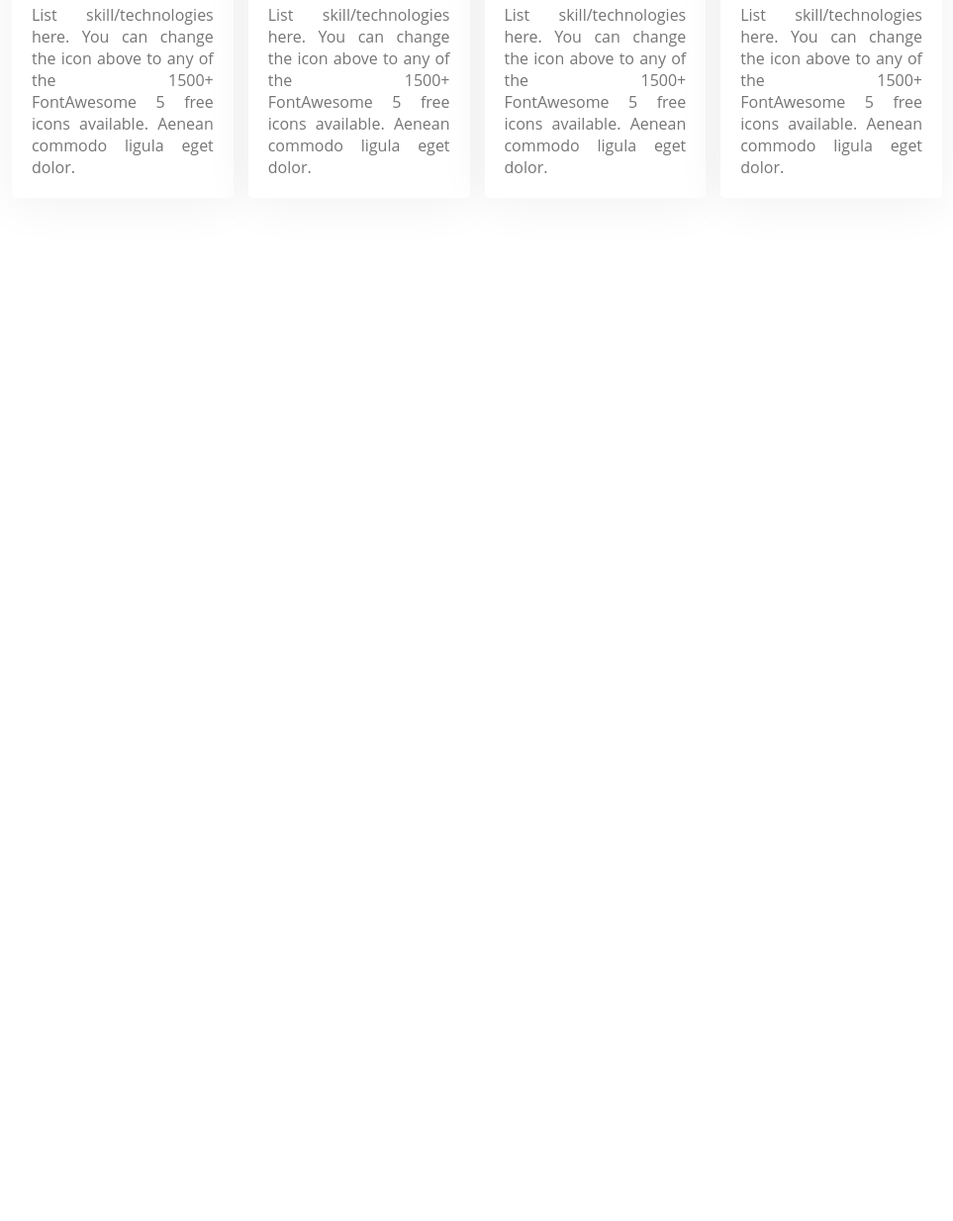
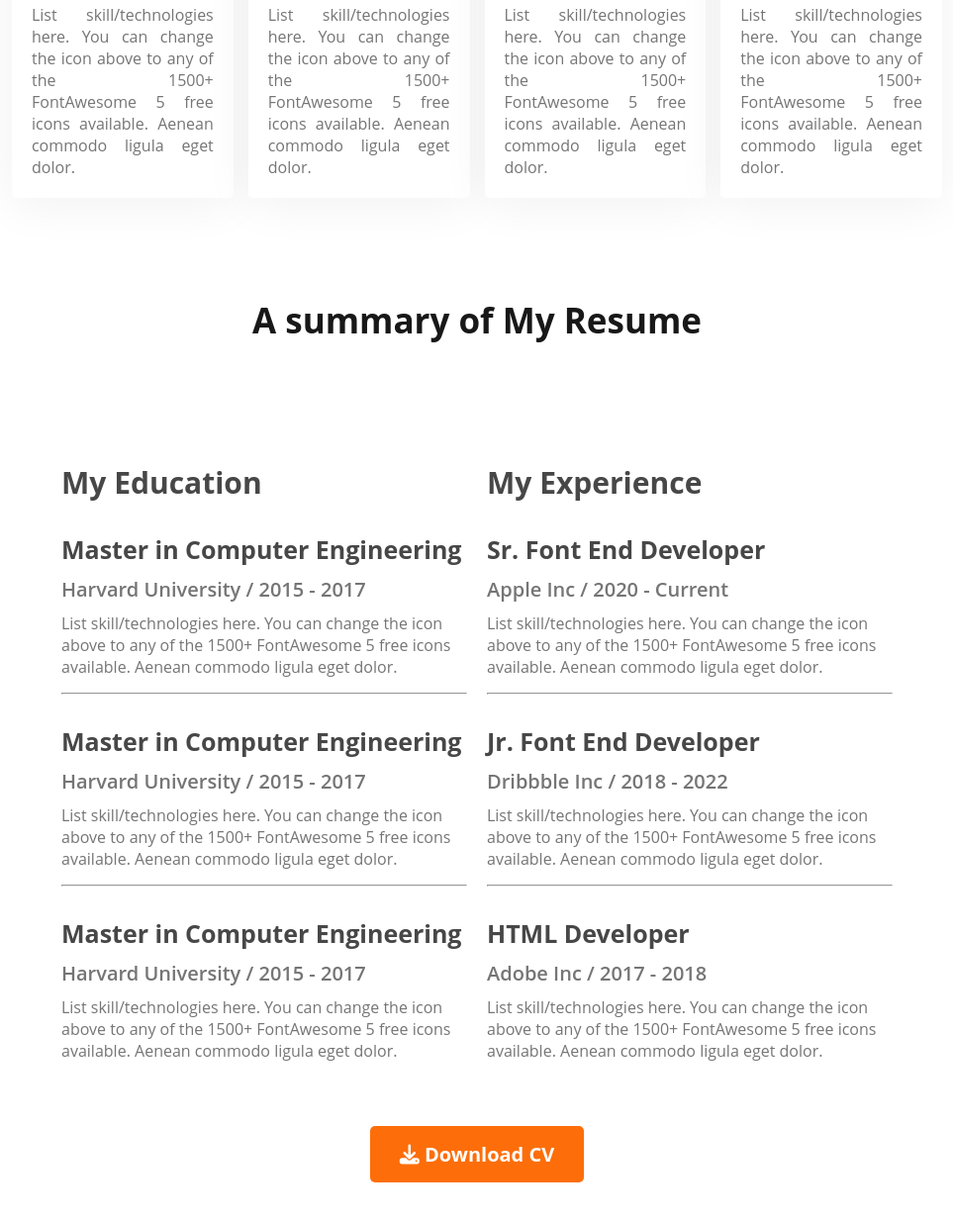
Before and after one commit to Jubair1996/HTML_CSS_Webdeveloper_Portfolio, a plain HTML site: page index.html in a window 1280 px wide. Shown: the part 1646-2880 px from the top of the page at 99% size, without its empty margins (158-1121 px from the left). Before the commit the page ends 1946 px from the top, so only its background shows below. Drawn offline with Linux system fonts and the light colour scheme.

Commit message:
Resume  Section Added

```diff
--- a/css/style.css
+++ b/css/style.css
@@ -175,3 +175,38 @@ main {
     font-weight: 400;
   }
   /* What to do Section Ends */
+  /* Resume Styles Starts */
+.resume-container {
+    display: flex;
+    gap: 20px;
+    padding: 0 150px;
+  }
+  .education-title {
+    color: #474747;
+    font-size: 30px;
+    font-weight: 700;
+    margin-top: 100px;
+  }
+  .resume-title {
+    color: #474747;
+    font-size: 25px;
+    font-weight: 700;
+    margin: 30px 0 10px 0;
+  }
+  .resume-subtitle {
+    color: #757575;
+    font-size: 20px;
+    font-weight: 600;
+    margin-bottom: 10px;
+  }
+  .resume-description {
+    color: #757575;
+    font-size: 16px;
+    font-weight: 400;
+    margin-bottom: 15px;
+  }
+  .resume-btn {
+    text-align: center;
+    margin: 50px 0 70px 0;
+  }
+  /* Resume Styles Ends */
--- a/index.html
+++ b/index.html
@@ -128,6 +128,80 @@
         </div>
       </section>
       <!-- What to do Section Ends -->
+      <!-- Resume Section Starts -->
+      <section class="resume-section">
+        <h1 class="section-title">A summary of My Resume</h1>
+        <div class="resume-container">
+          <div class="education">
+            <div>
+              <h2 class="education-title">My Education</h2>
+              <h3 class="resume-title">Master in Computer Engineering</h3>
+              <h5 class="resume-subtitle">Harvard University / 2015 - 2017</h5>
+              <p class="resume-description">
+                List skill/technologies here. You can change the icon above to
+                any of the 1500+ FontAwesome 5 free icons available. Aenean
+                commodo ligula eget dolor.
+              </p>
+              <hr>
+            </div>
+            <div>
+              <h3 class="resume-title">Master in Computer Engineering</h3>
+              <h5 class="resume-subtitle">Harvard University / 2015 - 2017</h5>
+              <p class="resume-description">
+                List skill/technologies here. You can change the icon above to
+                any of the 1500+ FontAwesome 5 free icons available. Aenean
+                commodo ligula eget dolor.
+              </p>
+              <hr>
+            </div>
+            <div>
+              <h3 class="resume-title">Master in Computer Engineering</h3>
+              <h5 class="resume-subtitle">Harvard University / 2015 - 2017</h5>
+              <p class="resume-description">
+                List skill/technologies here. You can change the icon above to
+                any of the 1500+ FontAwesome 5 free icons available. Aenean
+                commodo ligula eget dolor.
+              </p>
+            </div>
+          </div>
+          <div class="experience">
+            <div>
+              <h2 class="education-title">My Experience</h2>
+              <h3 class="resume-title">Sr. Font End Developer</h3>
+              <h5 class="resume-subtitle">Apple Inc / 2020 - Current</h5>
+              <p class="resume-description">
+                List skill/technologies here. You can change the icon above to
+                any of the 1500+ FontAwesome 5 free icons available. Aenean
+                commodo ligula eget dolor.
+              </p>
+              <hr>
+            </div>
+            <div>
+              <h3 class="resume-title">Jr. Font End Developer</h3>
+              <h5 class="resume-subtitle">Dribbble Inc / 2018 - 2022</h5>
+              <p class="resume-description">
+                List skill/technologies here. You can change the icon above to
+                any of the 1500+ FontAwesome 5 free icons available. Aenean
+                commodo ligula eget dolor.
+              </p>
+              <hr>
+            </div>
+            <div>
+              <h3 class="resume-title">HTML Developer</h3>
+              <h5 class="resume-subtitle">Adobe Inc / 2017 - 2018</h5>
+              <p class="resume-description">
+                List skill/technologies here. You can change the icon above to
+                any of the 1500+ FontAwesome 5 free icons available. Aenean
+                commodo ligula eget dolor.
+              </p>
+            </div>
+          </div>
+        </div>
+        <div class="resume-btn">
+          <button class="btn-primary"><i class="fa-solid fa-download"></i> Download CV</button>
+        </div>
+      </section>
+      <!-- Resume Section Ends -->
       </main>
   </body>
 </html>
```
